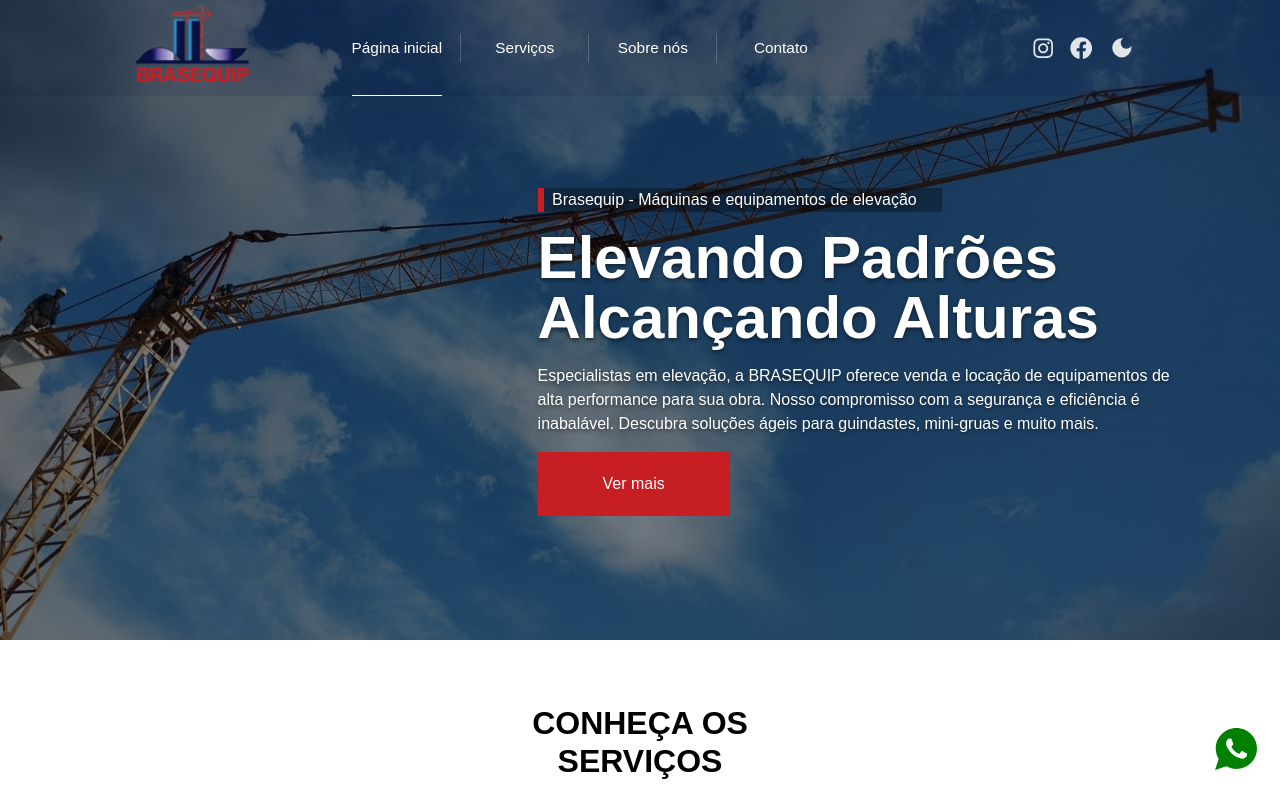
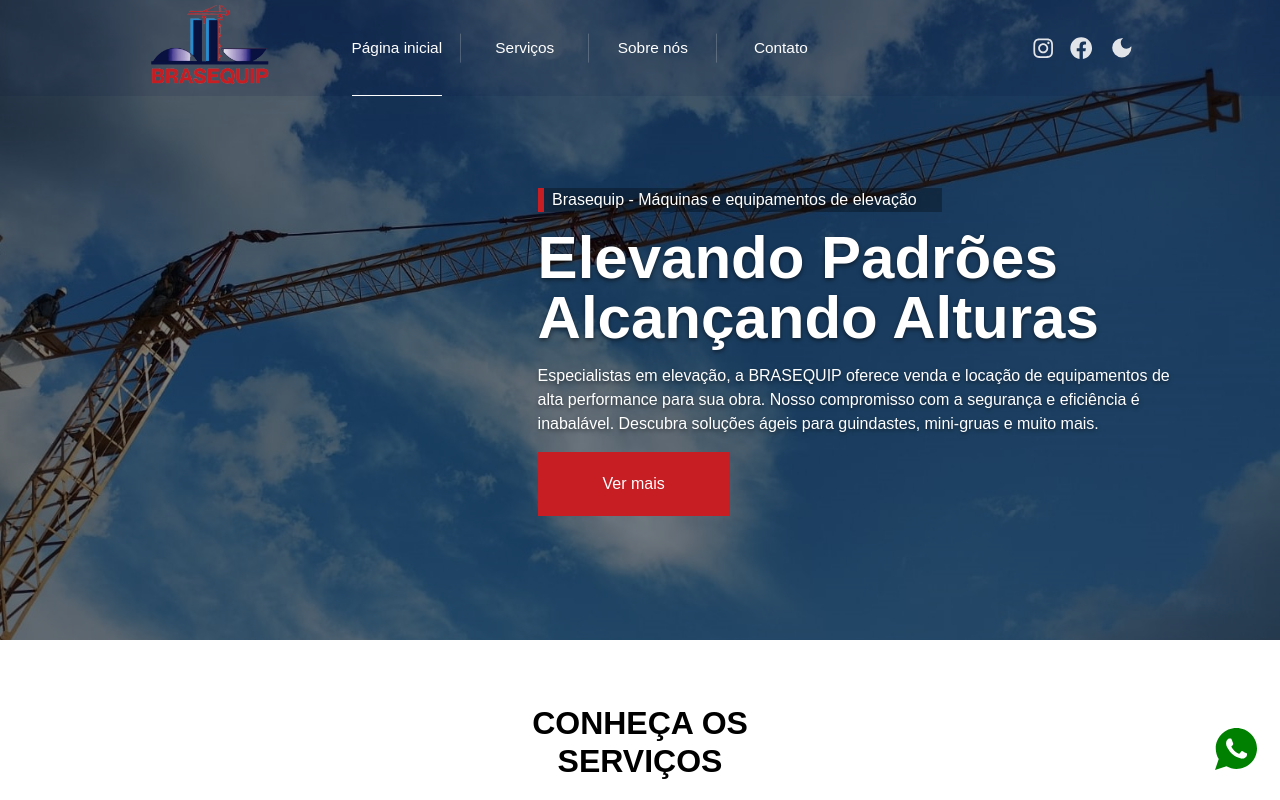
Before and after one commit to zzzBECK/brasequip, a React (Vite) app: page / in a window 1280 px wide. Shown: the top 800 px of the page. Built offline with nearby package versions, Linux system fonts and the light colour scheme.

Commit message:
Refactor Header component to remove unused Logo import and update ImageContainer styles

```diff
--- a/src/components/Header/index.tsx
+++ b/src/components/Header/index.tsx
@@ -1,14 +1,7 @@
 import { useEffect, useState } from "react";
 import { NavLink } from "react-router-dom";
-import Logo from "../../assets/RASTER_LOGO.png";
 import SubHeader from "../SubHeader";
-import {
-  Column,
-  ContainerHeader,
-  Image,
-  ImageContainer,
-  WholeHeader,
-} from "./styles";
+import { Column, ContainerHeader, ImageContainer, WholeHeader } from "./styles";
 import SubHeaderMobile from "../SubHeaderMobile";
 
 export default function Header() {
@@ -51,22 +44,17 @@ export default function Header() {
     <WholeHeader isScrolled={isScrolled}>
       <ContainerHeader className="padding">
         <Column width="16%" justifyContent="flex-start">
-          <ImageContainer>
           <NavLink
             to="/"
-              end
+            onClick={scrollToTop}
             style={{
               display: "flex",
-                alignItems: "center",
-                justifyContent: "center",
-                height: "100%",
-                width: "100%",
+              height: "90%",
+              width: "10em",
             }}
-              onClick={() => scrollToTop()}
           >
-              <Image src={Logo} />
+            <ImageContainer isScrolled={isScrolled} />
           </NavLink>
-          </ImageContainer>
         </Column>
         <Column width="80%">
           {windowSize.width > 800 ? (
--- a/src/components/Header/styles.ts
+++ b/src/components/Header/styles.ts
@@ -43,32 +43,30 @@ export const Column = styled.div<IColumn>`
   width: ${({ width }) => width};
   align-items: center;
   justify-content: ${({ justifyContent }) => justifyContent || "flex-end"};
-  padding-left: ${({ justifyContent }) =>
-    justifyContent == null ? null : "1.6vw"};
-  min-width: 140px;
   position: relative;
   height: 100%;
 `;
 
-export const ImageContainer = styled.div`
+interface IImageContainer {
+  isScrolled: boolean;
+}
+
+export const ImageContainer = styled.div<IImageContainer>`
   display: flex;
-  height: 90%;
-  width: auto;
-  border-radius: 50%;
-  /* background-color: ${theme.colors.blue}; */
+  height: 100%;
+  width: 10em;
   cursor: pointer;
-  user-select: none;
-`;
+  background-image: url("RASTER_LOGO.png");
+  background-size: ${({ isScrolled }) => (isScrolled ? "100%" : "140%")};
+  background-position: center;
+  background-repeat: no-repeat;
 
-export const Image = styled.img`
-  width: 100%;
-  height: 100%;
-  object-fit: cover;
-  border-radius: 50%;
-  scale: 2.5;
-  user-select: none;
-  min-width: 100%;
-  max-width: 100%;
+  overflow-clip-margin: content-box;
+  overflow: clip;
+
+  @media (max-width: 768px) {
+    width: 8em;
+  }
 `;
 
 export const ItemContainer = styled.div`
```
Also changed, not shown: public/RASTER_LOGO.png (added). Lines whose indentation alone changed are shown as unchanged.
